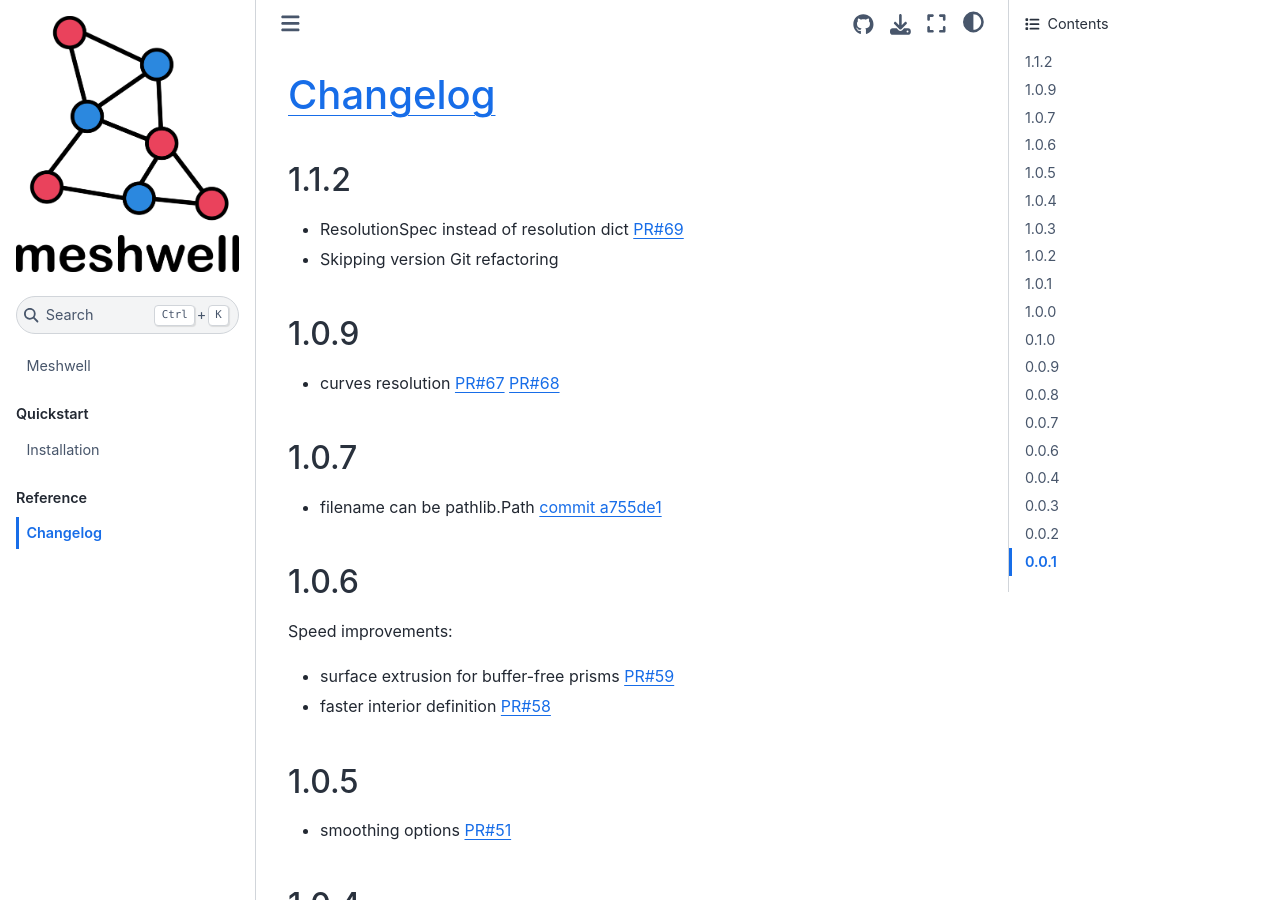
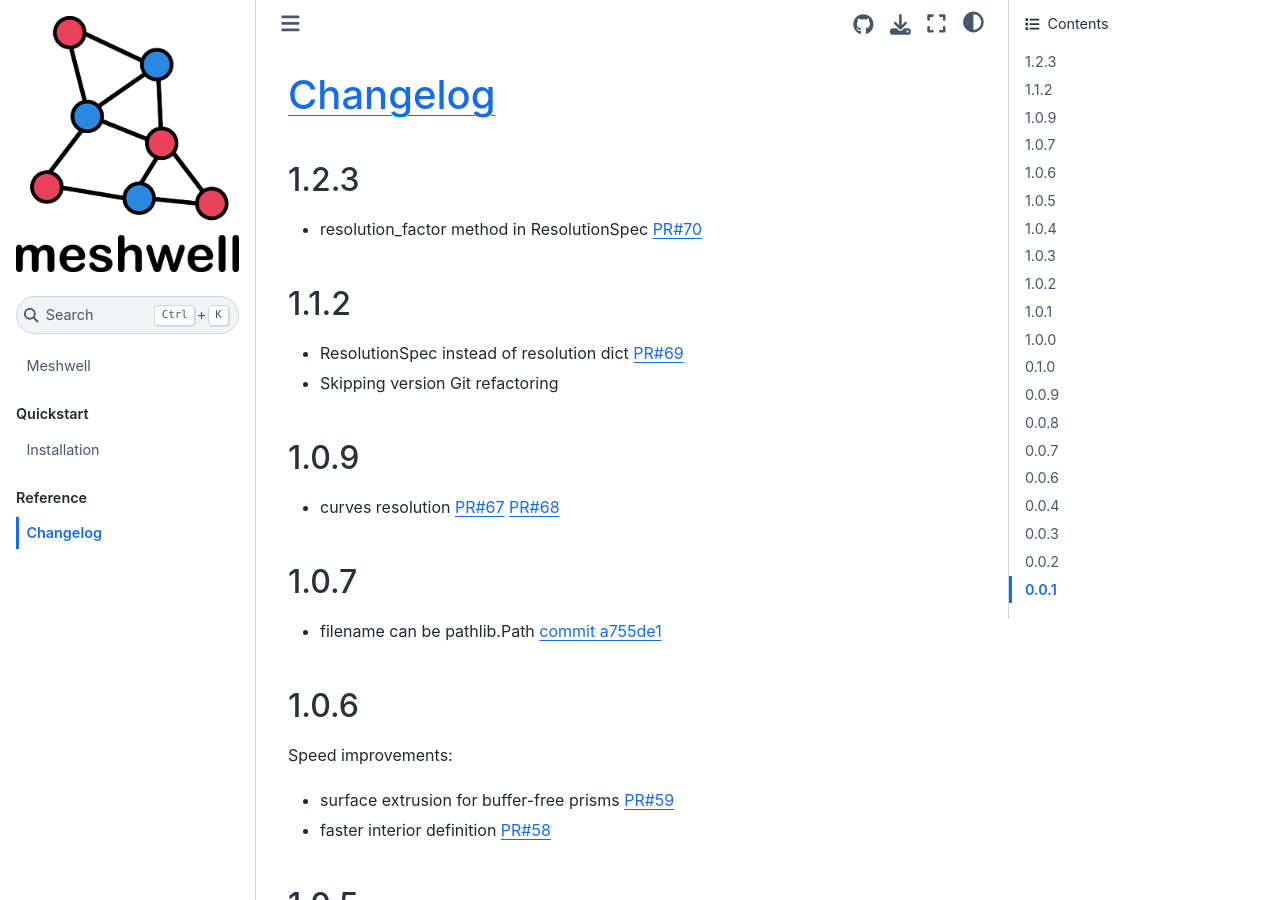
Before and after one commit to simbilod/meshwell, a Jupyter Book: the page built from docs/changelog.md, in a window 1280 px wide and 900 px high. Built offline with Jupyter Book 1.0.4 settings and Sphinx 7.4.7 and the Sphinx Book theme 1.1.4, drawn with Linux system fonts in a browser that asks for light colours; pages that are not in the unit, such as notebooks, are missing from menus.

Commit message:
update changelog

```diff
--- a/docs/changelog.md
+++ b/docs/changelog.md
@@ -1,4 +1,8 @@
 # [Changelog](https://keepachangelog.com/en/1.0.0/)
+
+## 1.2.3
+
+- resolution_factor method in ResolutionSpec [PR#70](https://github.com/simbilod/meshwell/pull/70)
 
 ## 1.1.2
 
```
